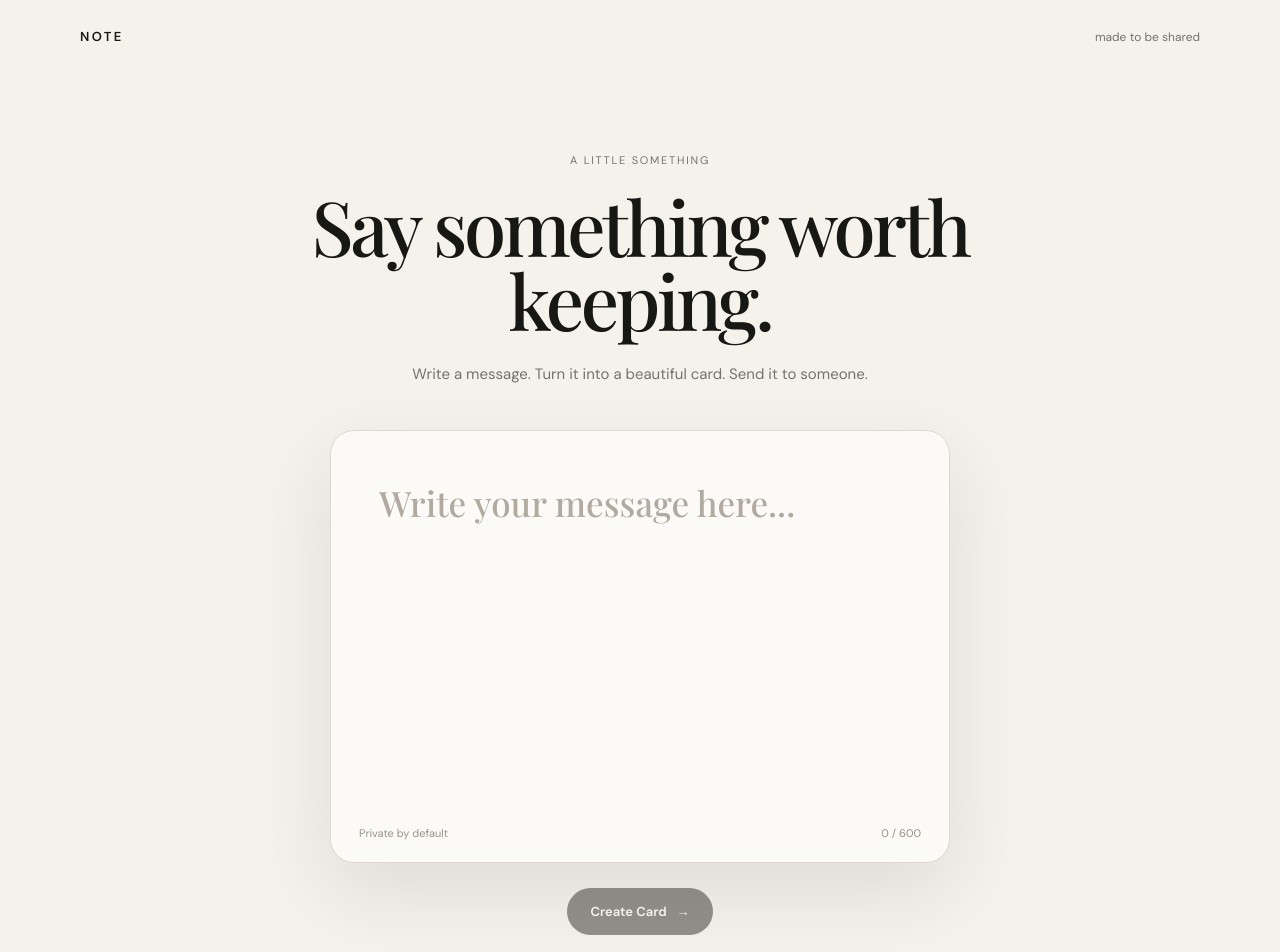
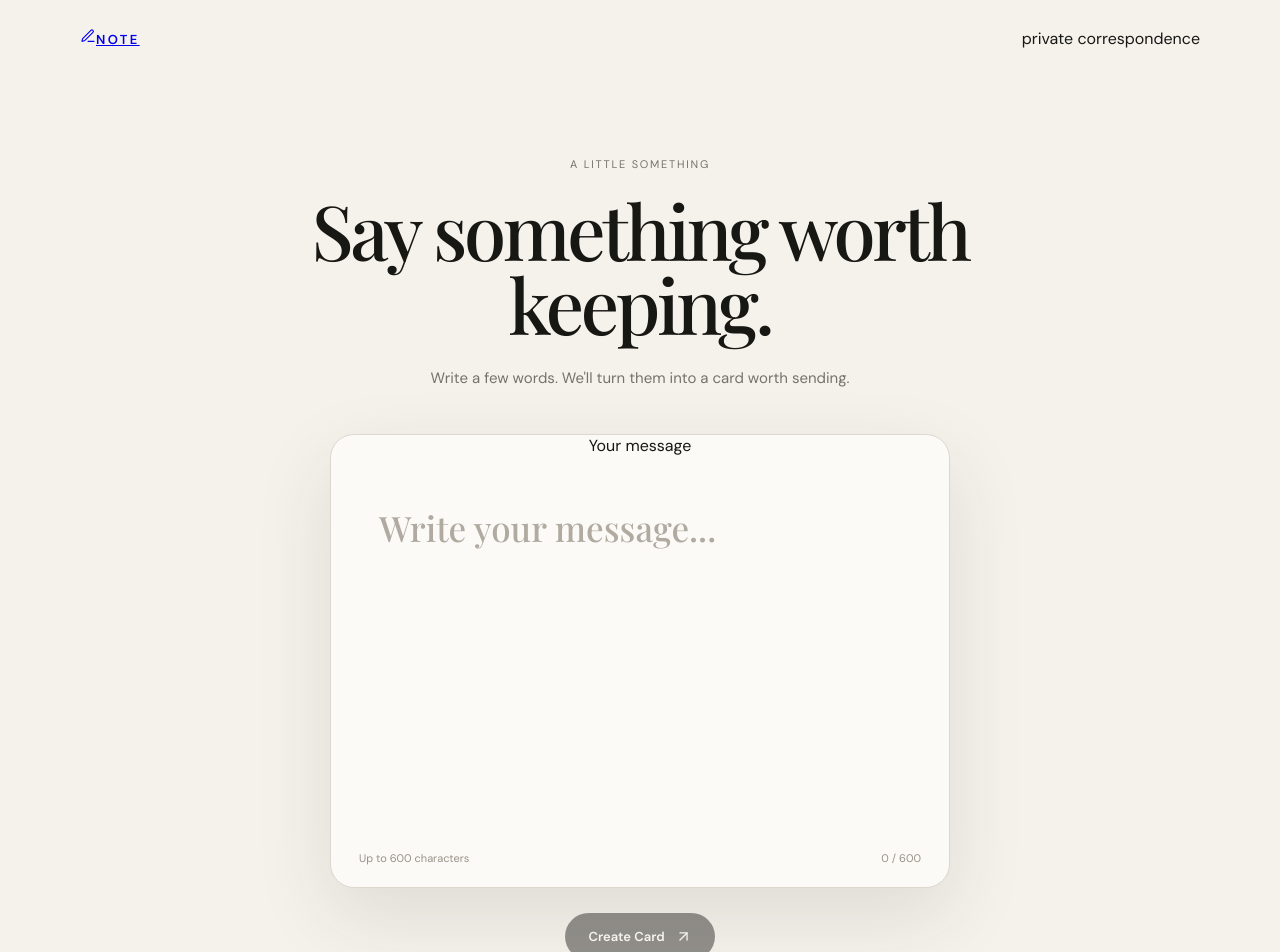
Before and after one commit to 1btestinng/grokUI, a Next.js app: page / in a window 1280 px wide. Shown: the top 952 px of the page. Built offline with nearby package versions, Linux system fonts and the light colour scheme.

Commit message:
Redesign Note creation experience

```diff
--- a/app/page.tsx
+++ b/app/page.tsx
@@ -1,7 +1,10 @@
 "use client";
 
+import { ArrowUpRight, Copy, PenLine, Share2 } from "lucide-react";
 import { useState } from "react";
 import { useRouter } from "next/navigation";
+
+const MAX_LENGTH = 600;
 
 export default function Home() {
   const [message, setMessage] = useState("");
@@ -15,35 +18,63 @@ export default function Home() {
       setError("Write a message first.");
       return;
     }
+
     setBusy(true);
     setError("");
     const id = crypto.randomUUID().replaceAll("-", "").slice(0, 12);
     const encoded = encodeURIComponent(trimmed);
-    setTimeout(() => router.push(`/card/${id}?m=${encoded}`), 280);
+    window.setTimeout(() => router.push(`/card/${id}?m=${encoded}`), 220);
   }
 
   return (
     <main className="shell">
       <header className="topbar">
-        <div className="brand">note</div>
-        <div className="tag">made to be shared</div>
+        <a className="brand-lockup" href="/" aria-label="Note home">
+          <span className="mark" aria-hidden="true"><PenLine size={16} strokeWidth={1.7} /></span>
+          <span className="brand">note</span>
+        </a>
+        <span className="header-note">private correspondence</span>
       </header>
-      <section className="hero">
+
+      <section className="hero" aria-labelledby="page-title">
         <div className="eyebrow">A little something</div>
-        <h1>Say something worth keeping.</h1>
-        <p className="sub">Write a message. Turn it into a beautiful card. Send it to someone.</p>
+        <h1 id="page-title">Say something worth keeping.</h1>
+        <p className="sub">Write a few words. We&apos;ll turn them into a card worth sending.</p>
+
         <div className="card-wrap">
-          <div className="editor">
-            <textarea maxLength={600} value={message} onChange={(e) => { setMessage(e.target.value); setError(""); }} placeholder="Write your message here..." aria-label="Your message" autoFocus />
-            <div className="editor-foot"><span>Private by default</span><span>{message.length} / 600</span></div>
+          <div className={`editor ${message ? "has-content" : ""}`}>
+            <label className="sr-only" htmlFor="message">Your message</label>
+            <textarea
+              id="message"
+              maxLength={MAX_LENGTH}
+              value={message}
+              onChange={(event) => {
+                setMessage(event.target.value);
+                setError("");
+              }}
+              placeholder="Write your message..."
+              autoFocus
+            />
+            <div className="editor-foot">
+              <span>Up to {MAX_LENGTH} characters</span>
+              <span className={message.length === MAX_LENGTH ? "counter-limit" : "counter"} aria-live="polite">
+                {message.length} / {MAX_LENGTH}
+              </span>
+            </div>
           </div>
+
           <button className="cta" onClick={createCard} disabled={busy || !message.trim()}>
-            {busy ? "Making your card…" : "Create Card"}{!busy && <span aria-hidden="true">→</span>}
+            <span>{busy ? "Making your card…" : "Create Card"}</span>
+            {!busy && <ArrowUpRight size={17} strokeWidth={1.8} aria-hidden="true" />}
           </button>
+
           {error && <div className="error" role="alert">{error}</div>}
         </div>
       </section>
-      <footer className="footer">Small words. Beautifully sent.</footer>
+
+      <footer className="footer">
+        <span>Small words. Beautifully sent.</span>
+      </footer>
     </main>
   );
 }
```
